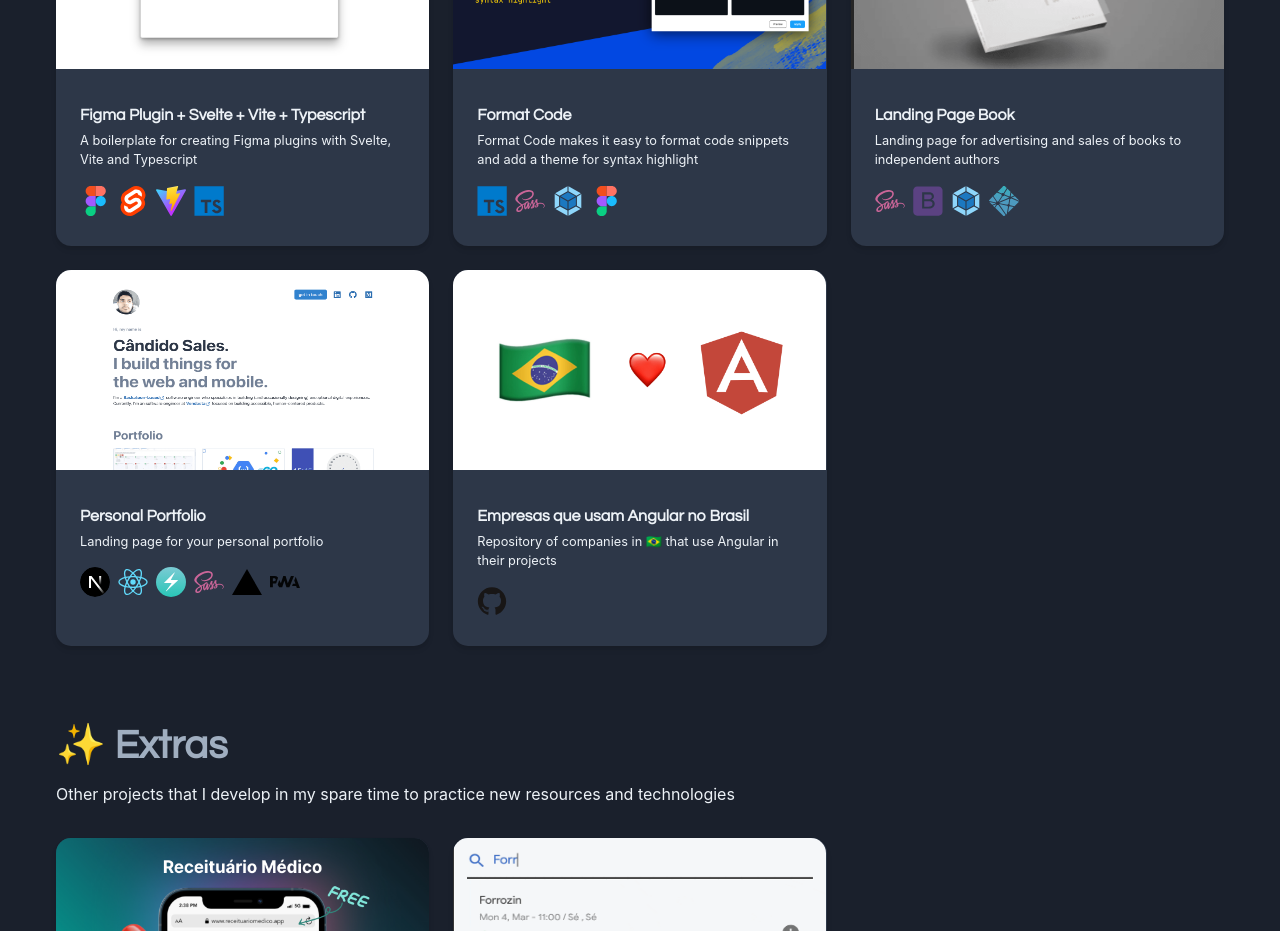
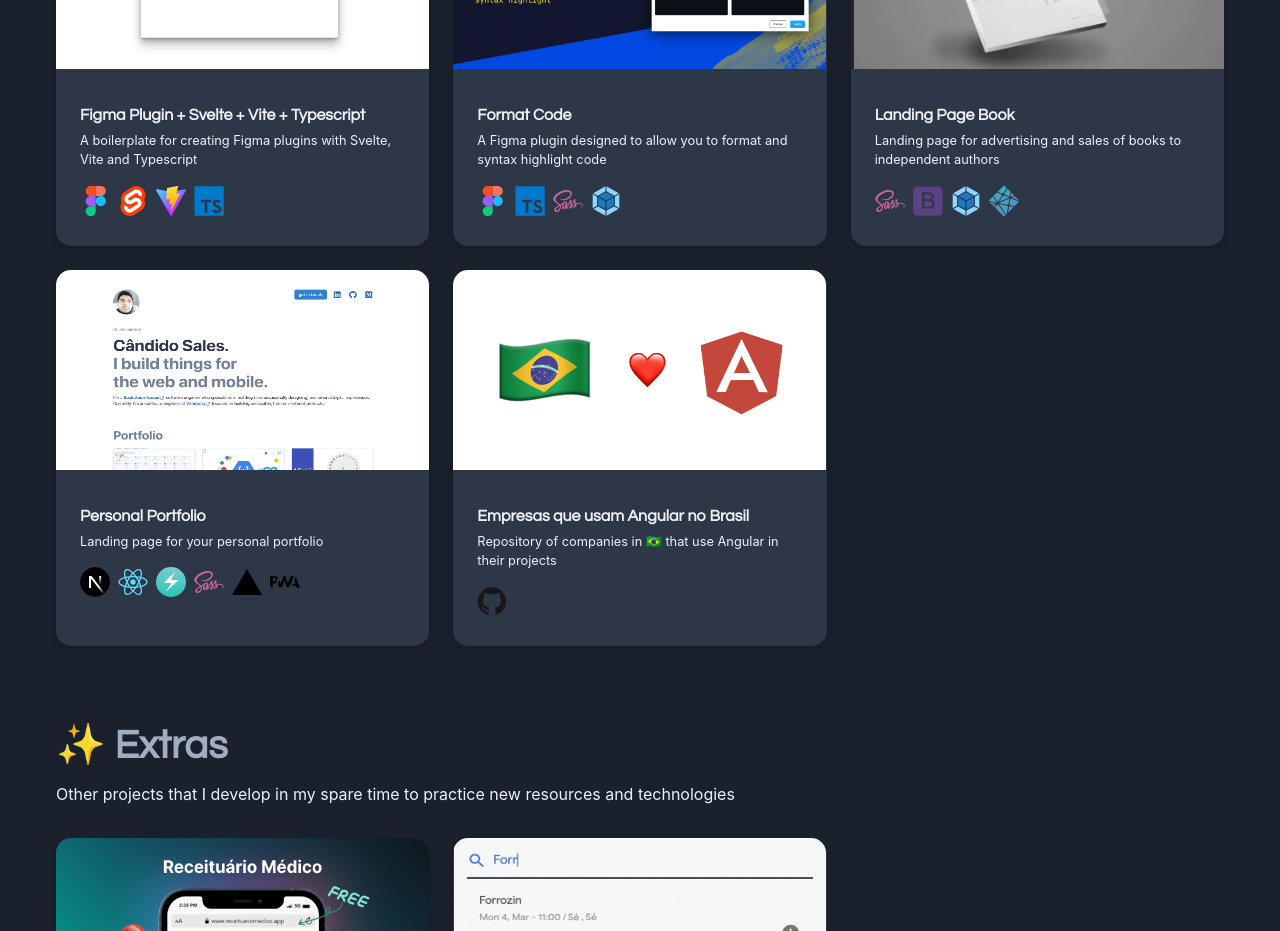
Before and after one commit to candidosales/personal-blog, a Next.js app: page / in a window 1280 px wide. Shown: the part 1280-2211 px from the top of the page. Built offline with nearby package versions, Linux system fonts and the light colour scheme.

Commit message:
improve text

```diff
--- a/data/portfolios.ts
+++ b/data/portfolios.ts
@@ -90,9 +90,13 @@ export const portfolio = [
     imageAlt: "Format Code",
     title: "Format Code",
     description:
-      "Format Code makes it easy to format code snippets and add a theme for syntax highlight",
+      "A Figma plugin designed to allow you to format and syntax highlight code",
     url: "https://github.com/candidosales/figma-format-code",
     techs: [
+      {
+        icon: "figma",
+        name: "Figma",
+      },
       {
         icon: "typescript",
         name: "Typescript",
@@ -104,10 +108,6 @@ export const portfolio = [
       {
         icon: "webpack",
         name: "Webpack",
-      },
-      {
-        icon: "figma",
-        name: "Figma",
       },
     ],
   },
```
